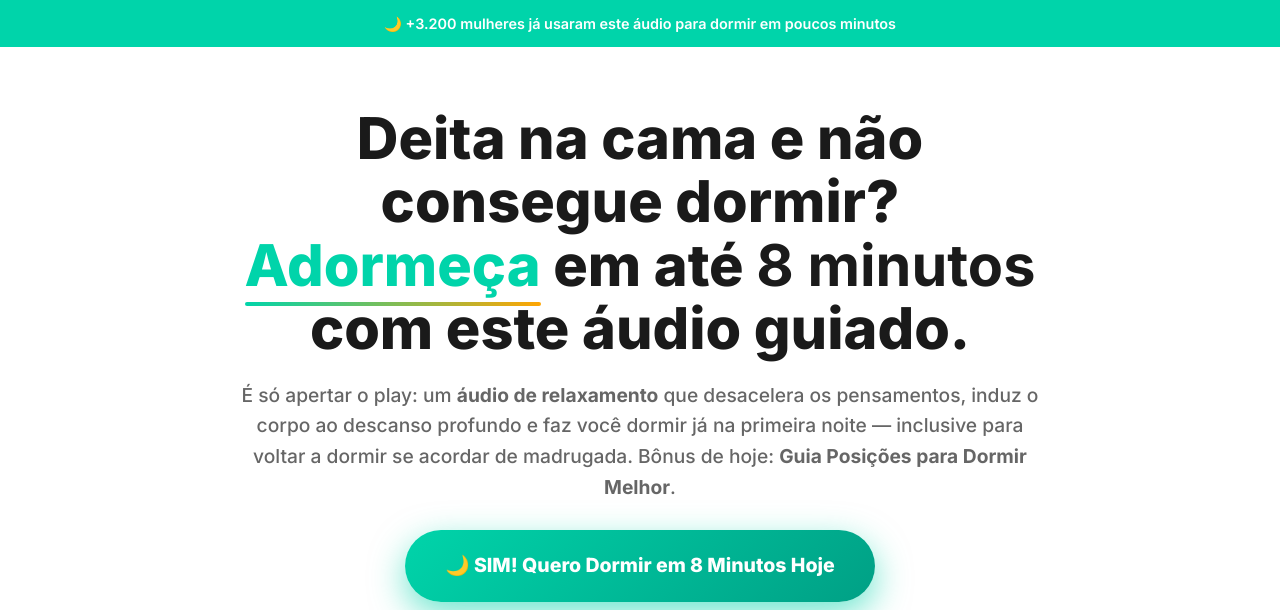
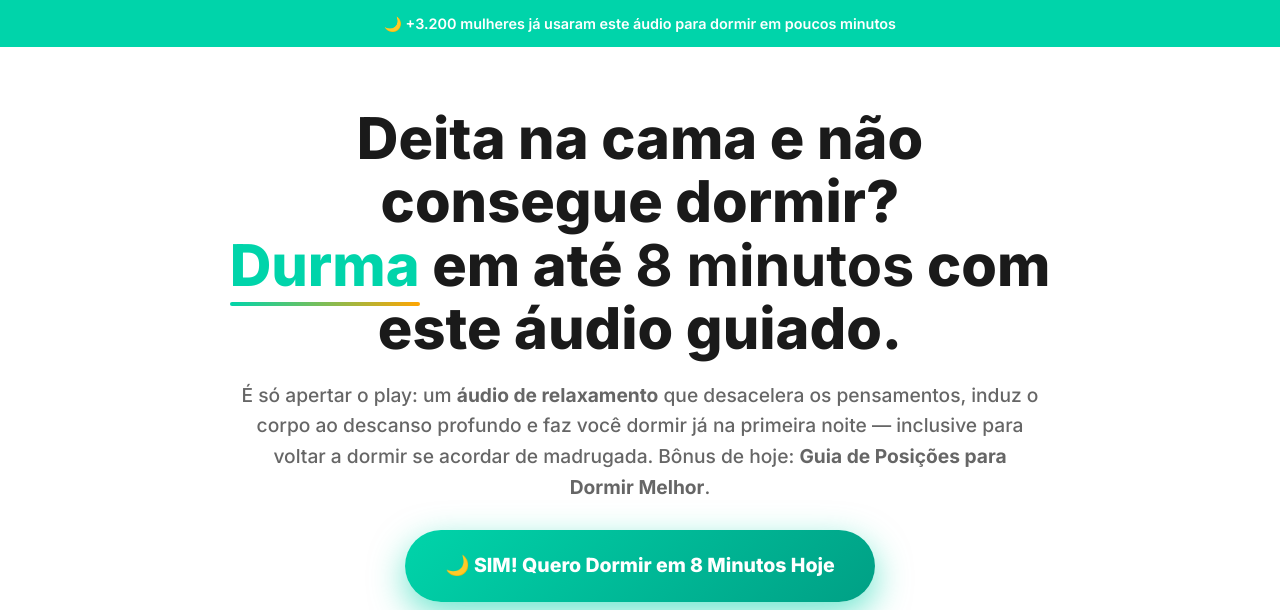
Before and after one commit to appestoicismo/insonia, a plain HTML site: page index.html in a window 1280 px wide. Shown: the top 610 px of the page. Drawn offline with Linux system fonts and the light colour scheme.

Commit message:
Update index.html

```diff
--- a/index.html
+++ b/index.html
@@ -975,11 +975,11 @@
       <div class="container">
         <h1 id="hero-heading" class="headline">
           Deita na cama e não consegue dormir?<br>
-          <span class="highlight">Adormeça</span> em até <strong>8 minutos</strong> com este áudio guiado.
+          <span class="highlight">Durma</span> em até <strong>8 minutos</strong> com este áudio guiado.
         </h1>
         <p class="subheadline">
           É só apertar o play: um <strong>áudio de relaxamento</strong> que desacelera os pensamentos, induz o corpo ao descanso profundo e faz você dormir já na primeira noite — inclusive para voltar a dormir se acordar de madrugada.
-          Bônus de hoje: <strong>Guia Posições para Dormir Melhor</strong>.
+          Bônus de hoje: <strong>Guia de Posições para Dormir Melhor</strong>.
         </p>
         <div class="hero-cta">
           <a href="https://pay.kiwify.com.br/xFFSGe3"
```
